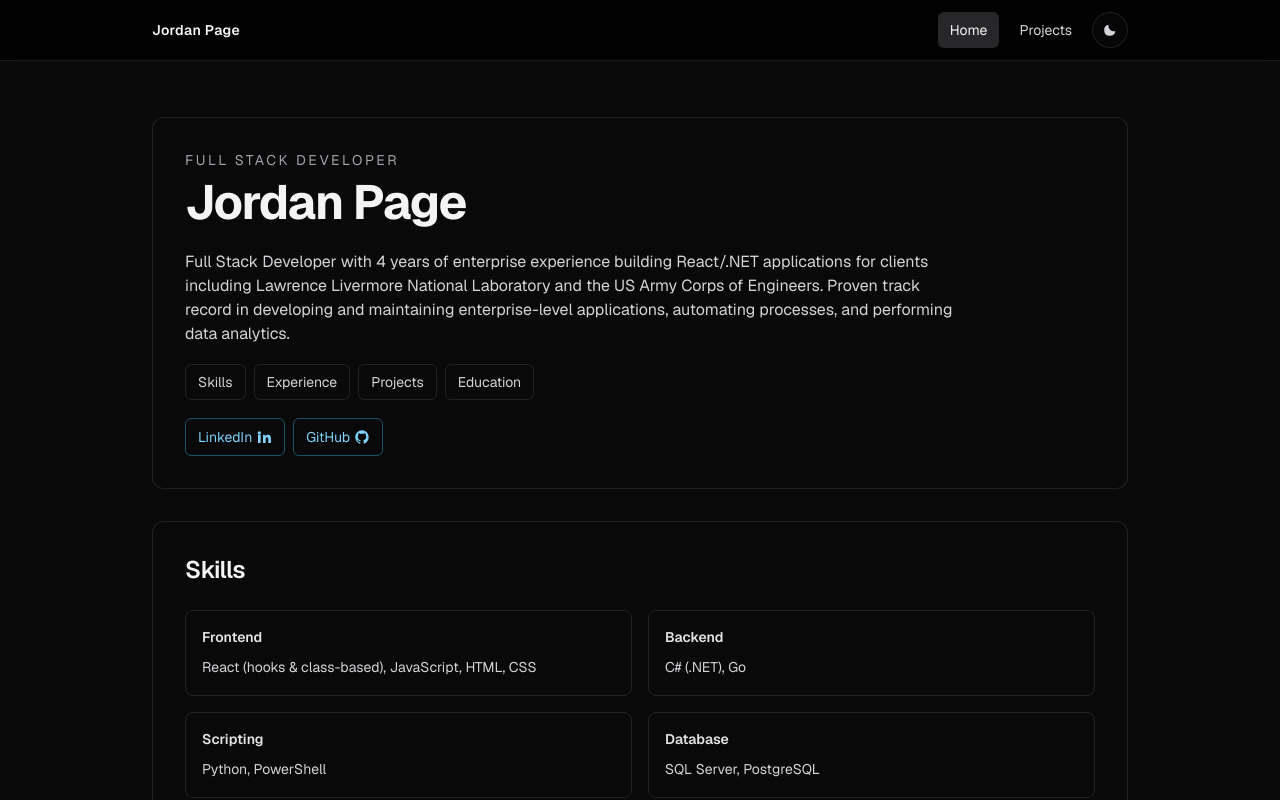
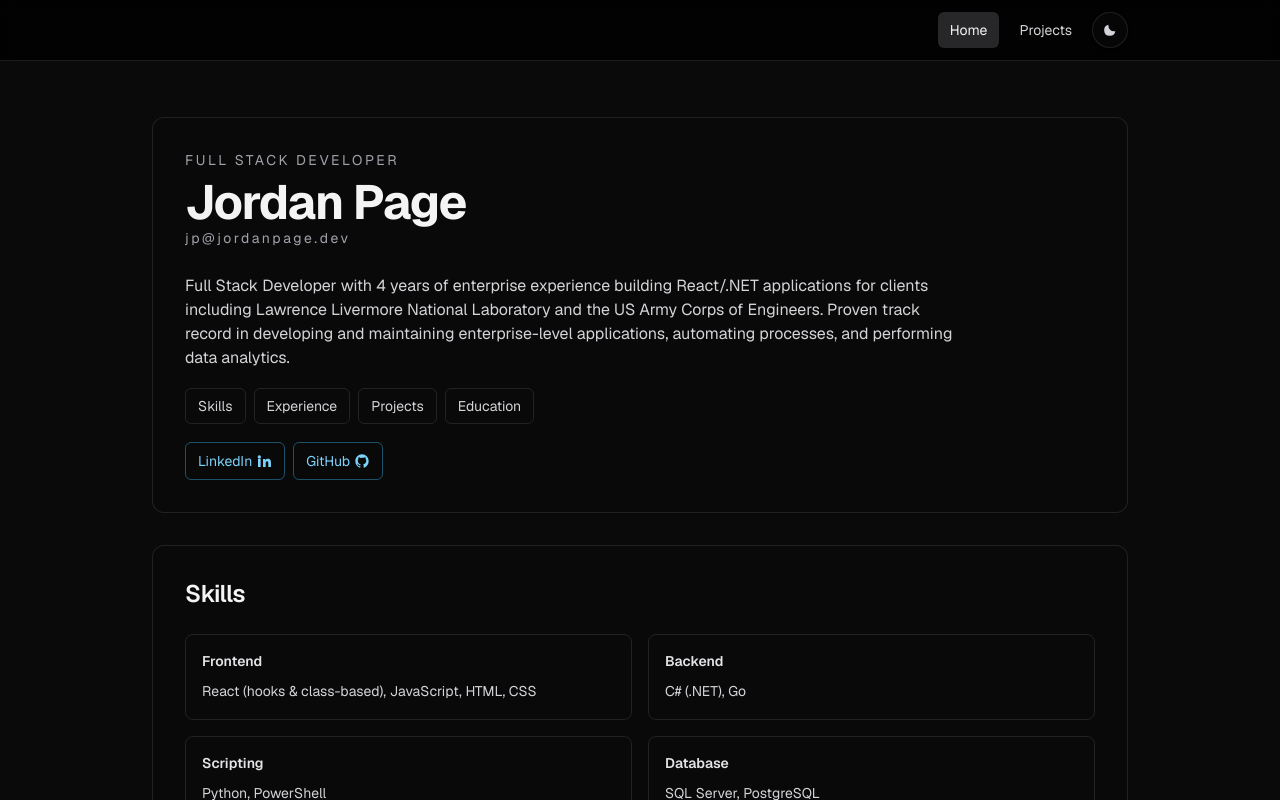
Before and after one commit to jordankalebpage/jordan-page-dev, a Next.js app: page / in a window 1280 px wide. Shown: the top 800 px of the page. Built offline with nearby package versions, Linux system fonts and the light colour scheme.

Commit message:
feat: add email link to the homepage; remove name from Header

```diff
--- a/app/components/Header.tsx
+++ b/app/components/Header.tsx
@@ -85,14 +85,7 @@ export function Header() {
 
   return (
     <header className="sticky top-0 z-50 border-b border-(--border-subtle) bg-(--surface-header) backdrop-blur">
-      <div className="mx-auto flex w-full max-w-5xl items-center justify-between px-4 py-3 sm:px-6">
-        <Link
-          className="rounded-md text-sm font-semibold tracking-wide text-(--text-primary) focus-visible:outline-none focus-visible:ring-2 focus-visible:ring-(--focus-ring) focus-visible:ring-offset-2 focus-visible:ring-offset-(--focus-ring-offset)"
-          href="/"
-        >
-          Jordan Page
-        </Link>
-
+      <div className="mx-auto flex w-full max-w-5xl items-center justify-end px-4 py-3 sm:px-6">
         <nav aria-label="Primary" className="flex items-center gap-2">
           {navItems.map((item) => {
             const isActive =
--- a/app/page.tsx
+++ b/app/page.tsx
@@ -50,6 +50,12 @@ export default function Home() {
         <h1 className="mt-2 text-4xl font-bold tracking-tight text-(--text-primary) sm:text-5xl">
           Jordan Page
         </h1>
+        <a
+          href="mailto:jp@jordanpage.dev"
+          className="text-sm justify-center tracking-[0.18em] text-(--text-muted) hover:text-(--text-primary)"
+        >
+          jp@jordanpage.dev
+        </a>
 
         <p className="mt-6 max-w-3xl text-(--text-secondary)">
           Full Stack Developer with 4 years of enterprise experience building
```
